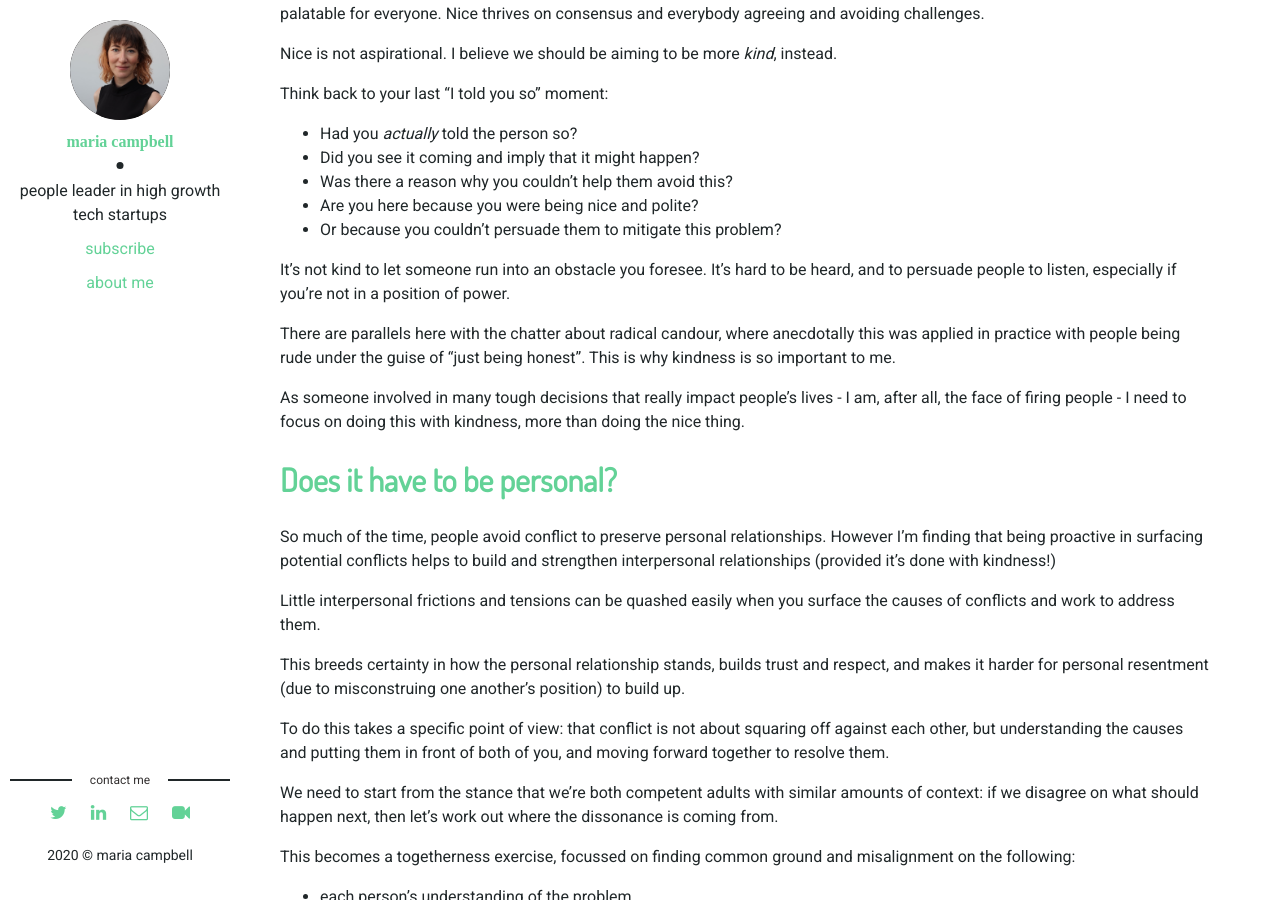
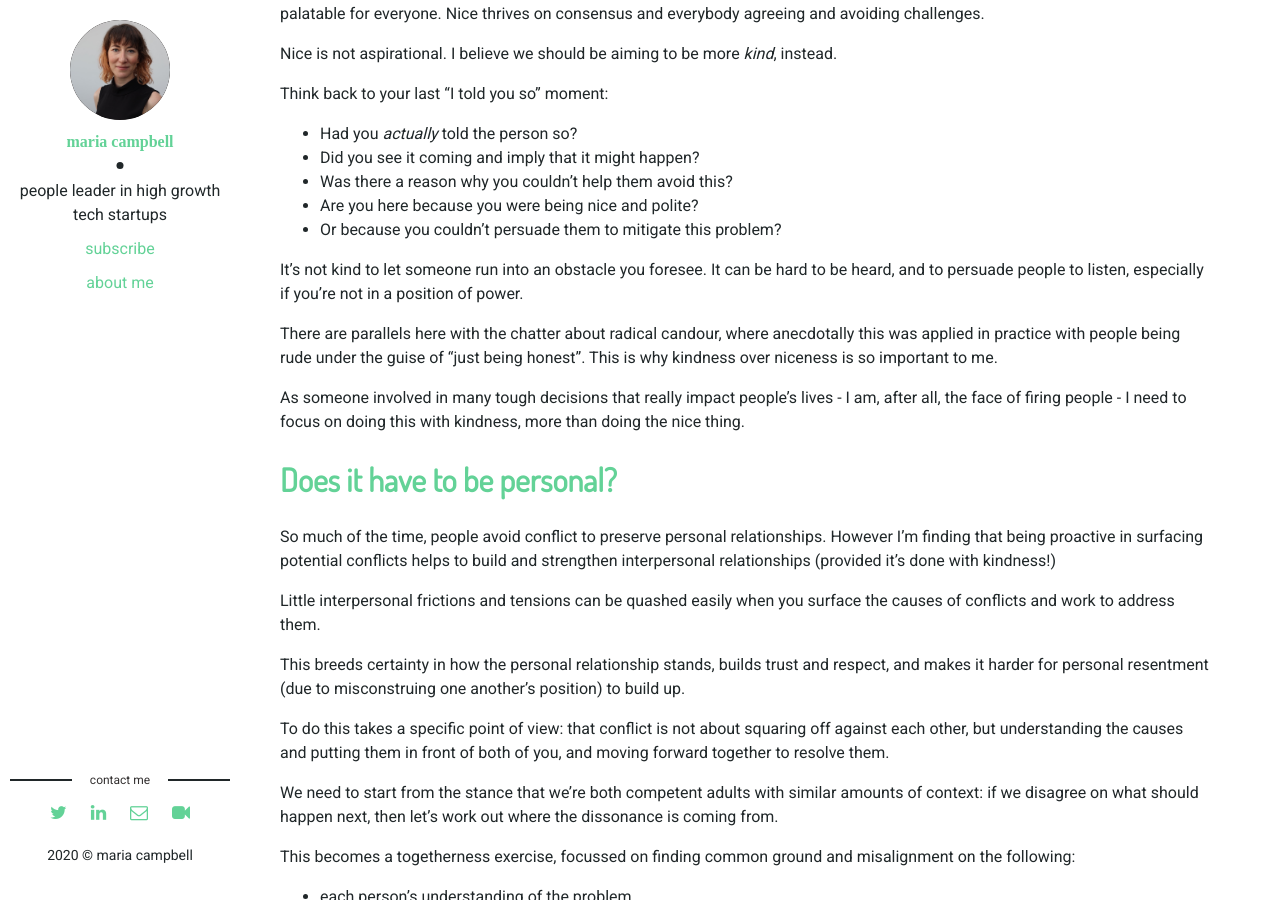
Before and after one commit to moyni/moyni.github.io, a Jekyll site: the page built from _posts/2019-10-13-conflict.markdown, in a window 1280 px wide and 900 px high, scrolled down 1028 px. Built offline with Jekyll 4.4.1, drawn with Linux system fonts in a browser that asks for light colours.

Commit message:
wording tweak

```diff
--- a/_posts/2019-10-13-conflict.markdown
+++ b/_posts/2019-10-13-conflict.markdown
@@ -34,9 +34,9 @@ Think back to your last “I told you so” moment:
 * Are you here because you were being nice and polite?
 * Or because you couldn’t persuade them to mitigate this problem?
 
-It’s not kind to let someone run into an obstacle you foresee. It’s hard to be heard, and to persuade people to listen, especially if you’re not in a position of power.
+It’s not kind to let someone run into an obstacle you foresee. It can be hard to be heard, and to persuade people to listen, especially if you’re not in a position of power.
 
-There are parallels here with the chatter about radical candour, where anecdotally this was applied in practice with people being rude under the guise of “just being honest”. This is why kindness is so important to me.
+There are parallels here with the chatter about radical candour, where anecdotally this was applied in practice with people being rude under the guise of “just being honest”. This is why kindness over niceness is so important to me.
 
 As someone involved in many tough decisions that really impact people’s lives - I am, after all, the face of firing people - I need to focus on doing this with kindness, more than doing the nice thing.
 
```
